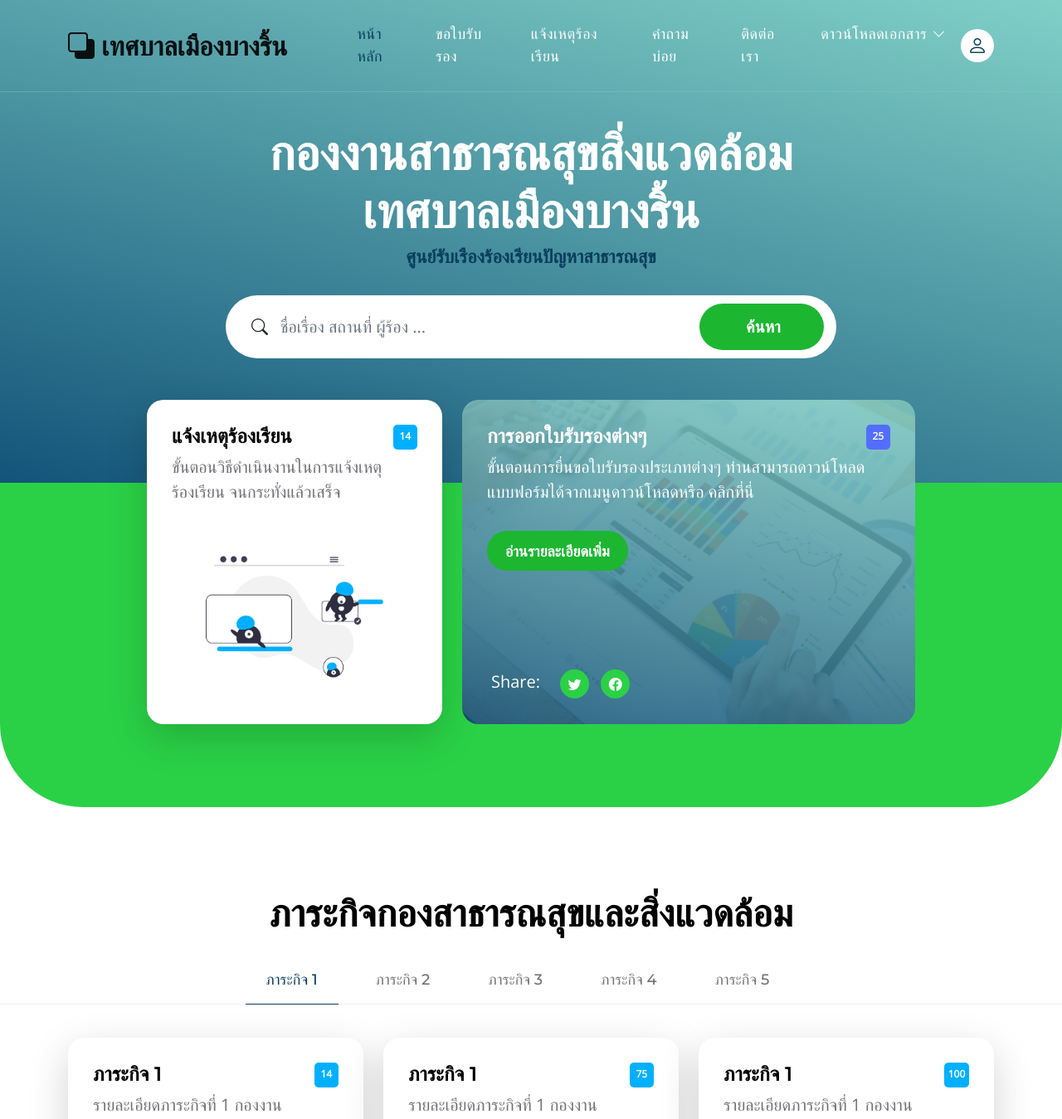
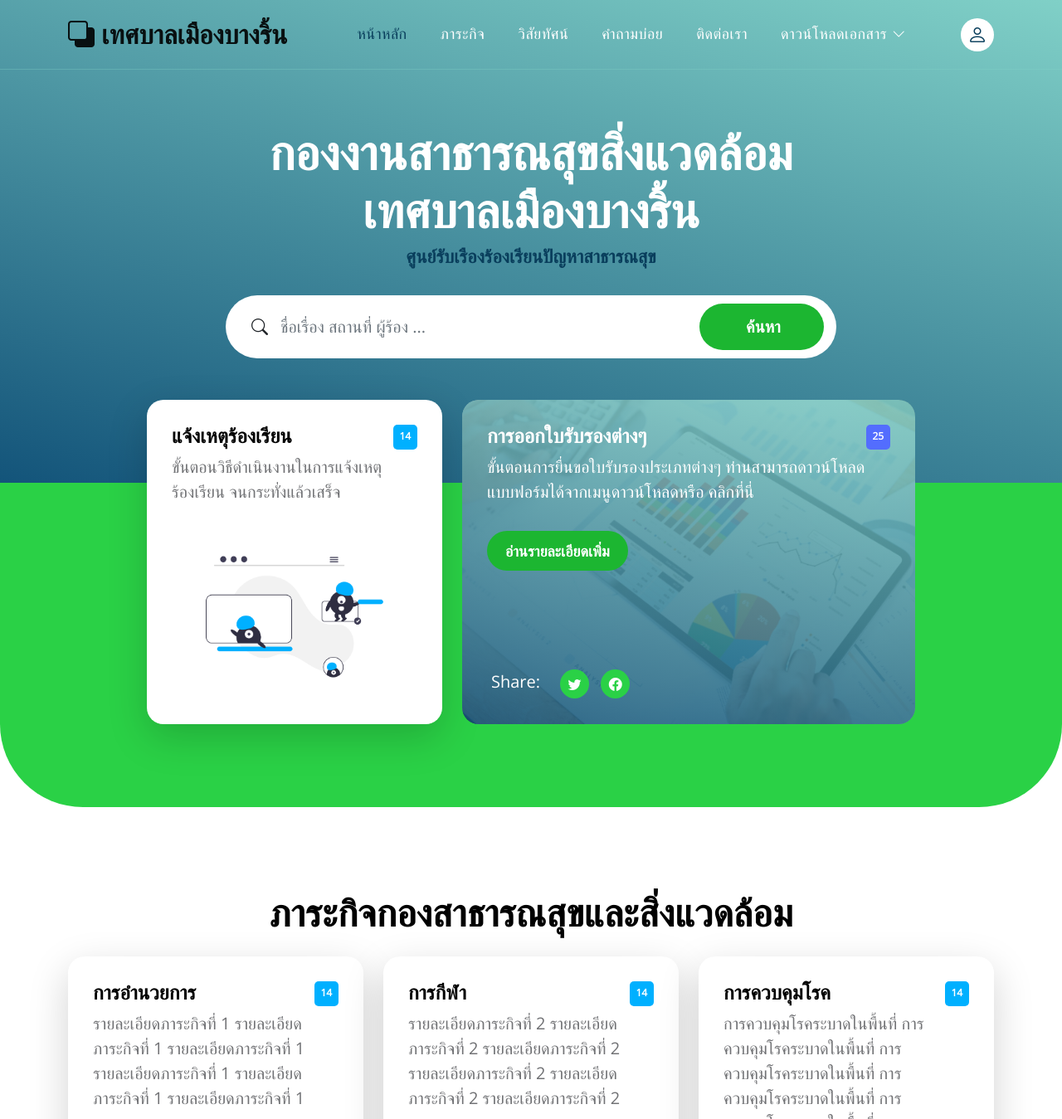
Before and after one commit to joblackpoc/blog_django5, a Django app: page / in a window 1280 px wide. Shown: the top 1349 px of the page at 83% size. Run offline with Django 5.2, Linux system fonts and the light colour scheme; data comes from the database, SQL or seed files in the repository; both versions use the stored data as it was after the commit; some libraries are stand-ins or nearby versions.

Commit message:
image url

```diff
--- a/templates/index.html
+++ b/templates/index.html
@@ -57,11 +57,11 @@ https://templatemo.com/tm-590-topic-listing
                             </li>
 
                             <li class="nav-item">
-                                <a class="nav-link click-scroll" href="#section_2">ขอใบรับรอง</a>
+                                <a class="nav-link click-scroll" href="#section_2">ภาระกิจ</a>
                             </li>
 
                             <li class="nav-item">
-                                <a class="nav-link click-scroll" href="#section_3">แจ้งเหตุร้องเรียน</a>
+                                <a class="nav-link click-scroll" href="#section_3">วิสัยทัศน์</a>
                             </li>
 
                             <li class="nav-item">
@@ -190,7 +190,7 @@ https://templatemo.com/tm-590-topic-listing
 
                     </div>
                 </div>
-
+            <!--
                 <div class="container-fluid">
                     <div class="row">
                         <ul class="nav nav-tabs" id="myTab" role="tablist">
@@ -198,29 +198,44 @@ https://templatemo.com/tm-590-topic-listing
                                 <button class="nav-link active" id="design-tab" data-bs-toggle="tab" data-bs-target="#design-tab-pane" type="button" role="tab" aria-controls="design-tab-pane" aria-selected="true">ภาระกิจ 1</button>
                             </li>
 
-                            <li class="nav-item" role="presentation">
-                                <button class="nav-link" id="marketing-tab" data-bs-toggle="tab" data-bs-target="#marketing-tab-pane" type="button" role="tab" aria-controls="marketing-tab-pane" aria-selected="false">ภาระกิจ 2</button>
-                            </li>
-
-                            <li class="nav-item" role="presentation">
-                                <button class="nav-link" id="finance-tab" data-bs-toggle="tab" data-bs-target="#finance-tab-pane" type="button" role="tab" aria-controls="finance-tab-pane" aria-selected="false">ภาระกิจ 3</button>
-                            </li>
-
-                            <li class="nav-item" role="presentation">
-                                <button class="nav-link" id="music-tab" data-bs-toggle="tab" data-bs-target="#music-tab-pane" type="button" role="tab" aria-controls="music-tab-pane" aria-selected="false">ภาระกิจ 4</button>
-                            </li>
-
-                            <li class="nav-item" role="presentation">
-                                <button class="nav-link" id="education-tab" data-bs-toggle="tab" data-bs-target="#education-tab-pane" type="button" role="tab" aria-controls="education-tab-pane" aria-selected="false">ภาระกิจ 5</button>
-                            </li>
                         </ul>
                     </div>
                 </div>
-
+            -->
                 <div class="container">
                     <div class="row">
+<!-- My Tab col-12-->
+                        <div class="col-12 mb-4">
+                            <div class="tab-content" id="myTabContent">
+                                <div class="tab-pane fade show active" id="design-tab-pane" role="tabpanel" aria-labelledby="design-tab" tabindex="0">
+                                    <div class="row">
+                                        {% for post in featured_post %}
+                                        <div class="col-lg-4 col-md-6 col-12 mb-4 mb-lg-0">
+                                            <div class="custom-block bg-white shadow-lg">
+                                                <a href="{% url 'home' %}l">
+                                                    <div class="d-flex">
+                                                        <div>
+                                                            <h5 class="mb-2">{{post.category}}</h5>
 
-                        <div class="col-12">
+                                                            <p class="mb-0">{{post.blog_body}}</p>
+                                                        </div>
+
+                                                        <span class="badge bg-design rounded-pill ms-auto">14</span>
+                                                    </div>
+
+                                                    <img src="{{ post.featured_image.url }}" class="custom-block-image img-fluid" alt="">
+                                                </a>
+                                            </div>
+                                        </div>
+                                        {% endfor %}
+                                    </div>
+                                </div>
+
+                            </div>
+
+                        </div>
+<!-- Close Tab content-->
+<!-- Old tab            <div class="col-12">
                             <div class="tab-content" id="myTabContent">
                                 <div class="tab-pane fade show active" id="design-tab-pane" role="tabpanel" aria-labelledby="design-tab" tabindex="0">
                                     <div class="row">
@@ -503,7 +518,7 @@ https://templatemo.com/tm-590-topic-listing
                     </div>
                 </div>
             </section>
-
+        -->
 
             <section class="timeline-section section-padding" id="section_3">
                 <div class="section-overlay"></div>
```
Also changed, not shown: db.sqlite3.
